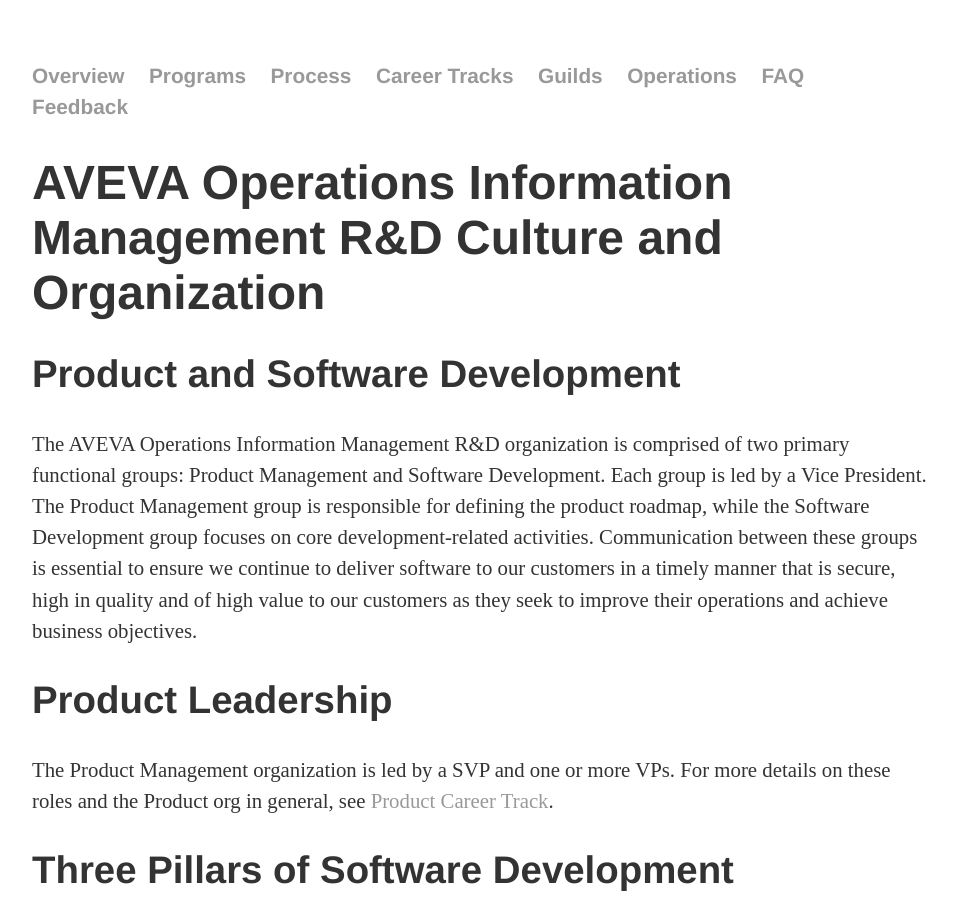
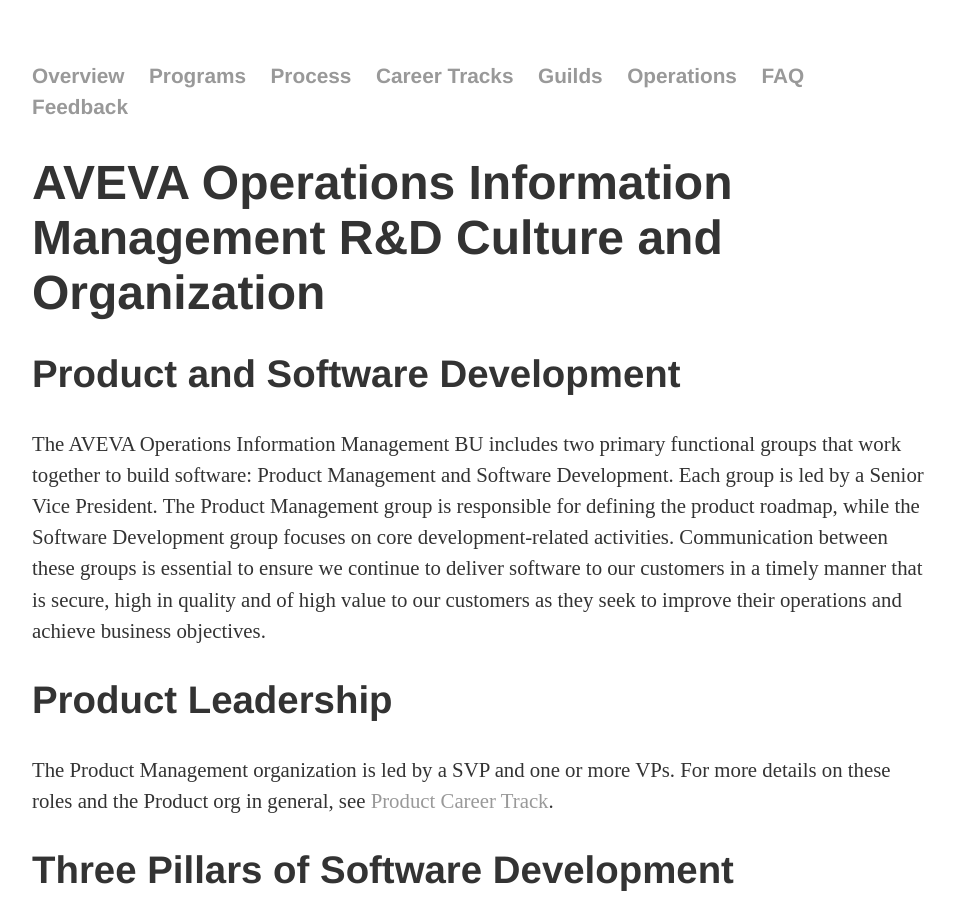
Before and after one commit to OSIEng/osieng.github.io, a Jekyll site: the page built from index.html, in a window 1280 px wide and 900 px high. Shown: the whole window, without its empty margins (160-1117 px from the left). Built offline with Jekyll 4.4.1, drawn with Linux system fonts in a browser that asks for light colours.

Commit message:
change opening
Change opening paragraph to reflect correct titles and org structure.

```diff
--- a/index.html
+++ b/index.html
@@ -7,7 +7,7 @@
 
 <h2>Product and Software Development</h2>
 
-<p>The AVEVA Operations Information Management R&D organization is comprised of two primary functional groups: Product Management and Software Development. Each group is led by a Vice President.  The Product Management group is responsible for defining the product roadmap, while the Software Development group focuses on core development-related activities. Communication between these groups is essential to ensure we continue to deliver software to our customers in a timely manner that is secure, high in quality and of high value to our customers as they seek to improve their operations and achieve business objectives.</p>
+<p>The AVEVA Operations Information Management BU includes two primary functional groups that work together to build software: Product Management and Software Development. Each group is led by a Senior Vice President.  The Product Management group is responsible for defining the product roadmap, while the Software Development group focuses on core development-related activities. Communication between these groups is essential to ensure we continue to deliver software to our customers in a timely manner that is secure, high in quality and of high value to our customers as they seek to improve their operations and achieve business objectives.</p>
 
 <h2>Product Leadership</h2>
 <p>The Product Management organization is led by a SVP and one or more VPs. For more details on these roles and the Product org in general, see <a href="/product_track">Product Career Track</a>.</p>
```
